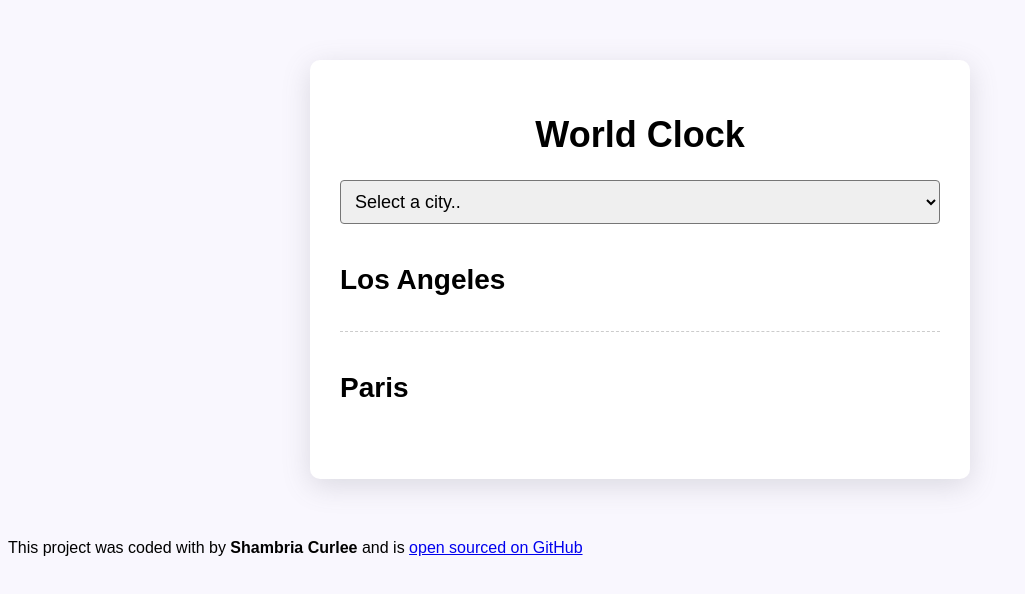
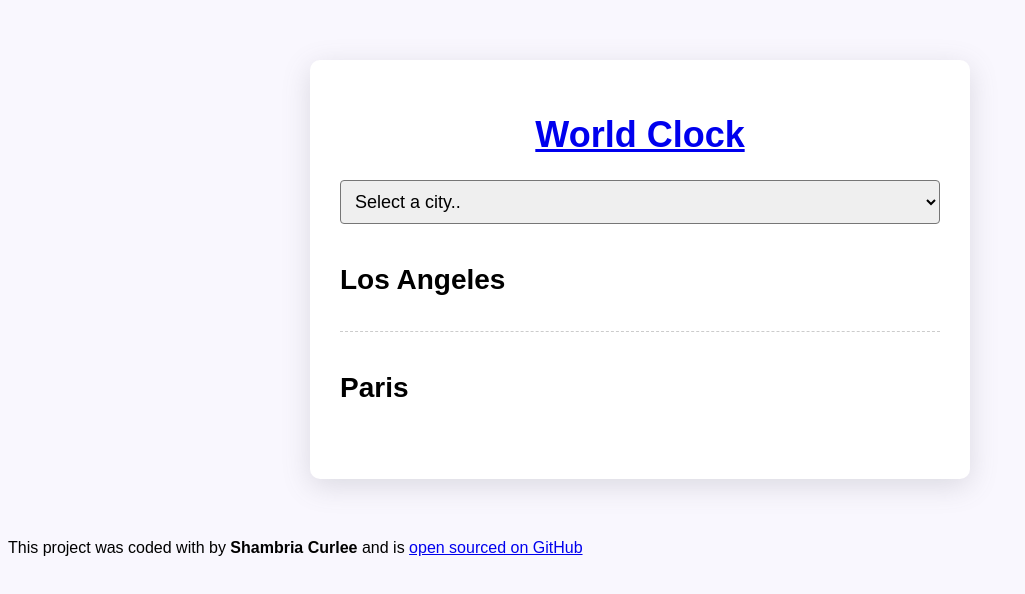
Before and after one commit to curleese/world-clock, a plain HTML site: page index.html in a window 1280 px wide. Shown: the whole page, without its empty margins (0-1025 px from the left). Drawn offline with nearby package versions, Linux system fonts and the light colour scheme; a script that the page names is missing.

Commit message:
wed
return

```diff
--- a/index.html
+++ b/index.html
@@ -11,7 +11,10 @@
   </head>
   <body>
     <div class="container">
-      <h1>World Clock</h1>
+
+      <h1>
+        <a href="index.htmlS">World Clock</a>
+      </h1>
 
      <select id="city">
         <option value="">Select a city..</option>
--- a/javascript/index.js
+++ b/javascript/index.js
@@ -44,6 +44,7 @@ function updateCity(event) {
     "A"
   )}</small></div>
   </div>
+  <a herf="index.html">All Cities</a>
   `;
 }
 
```
